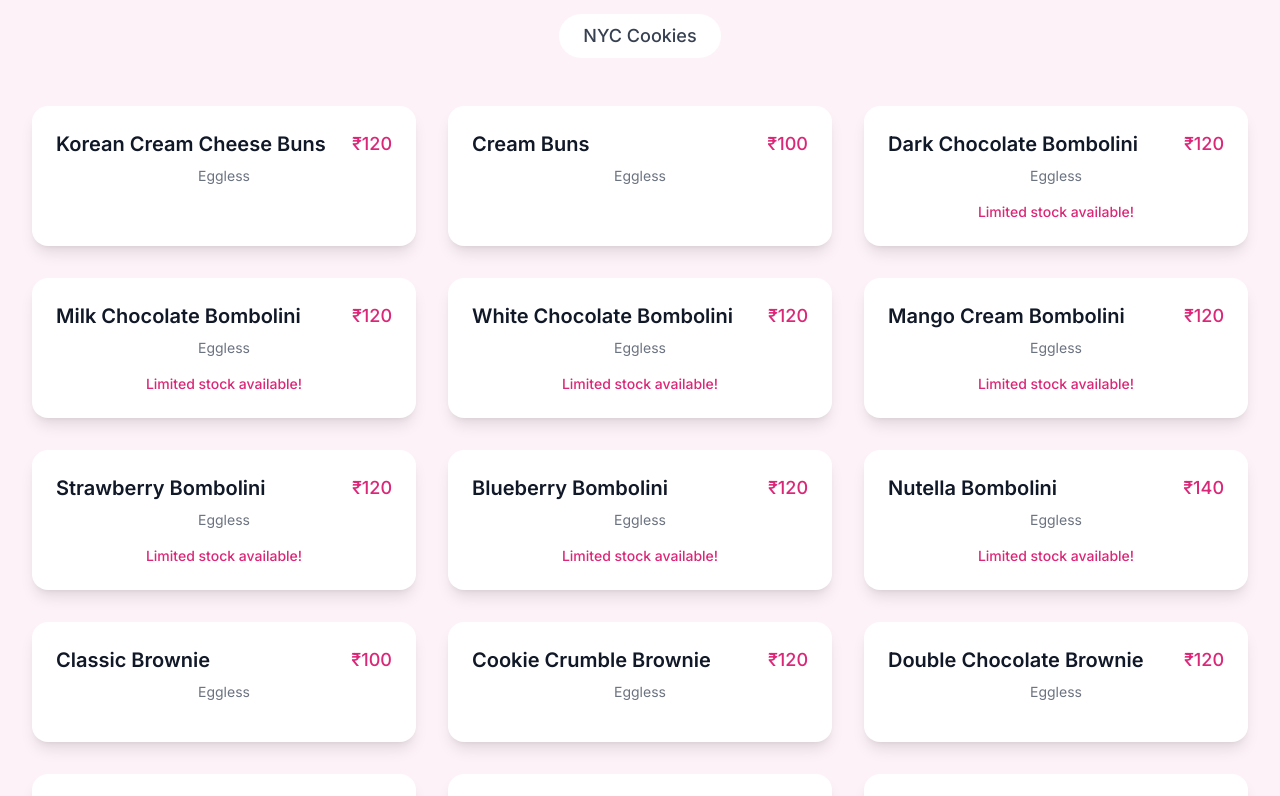
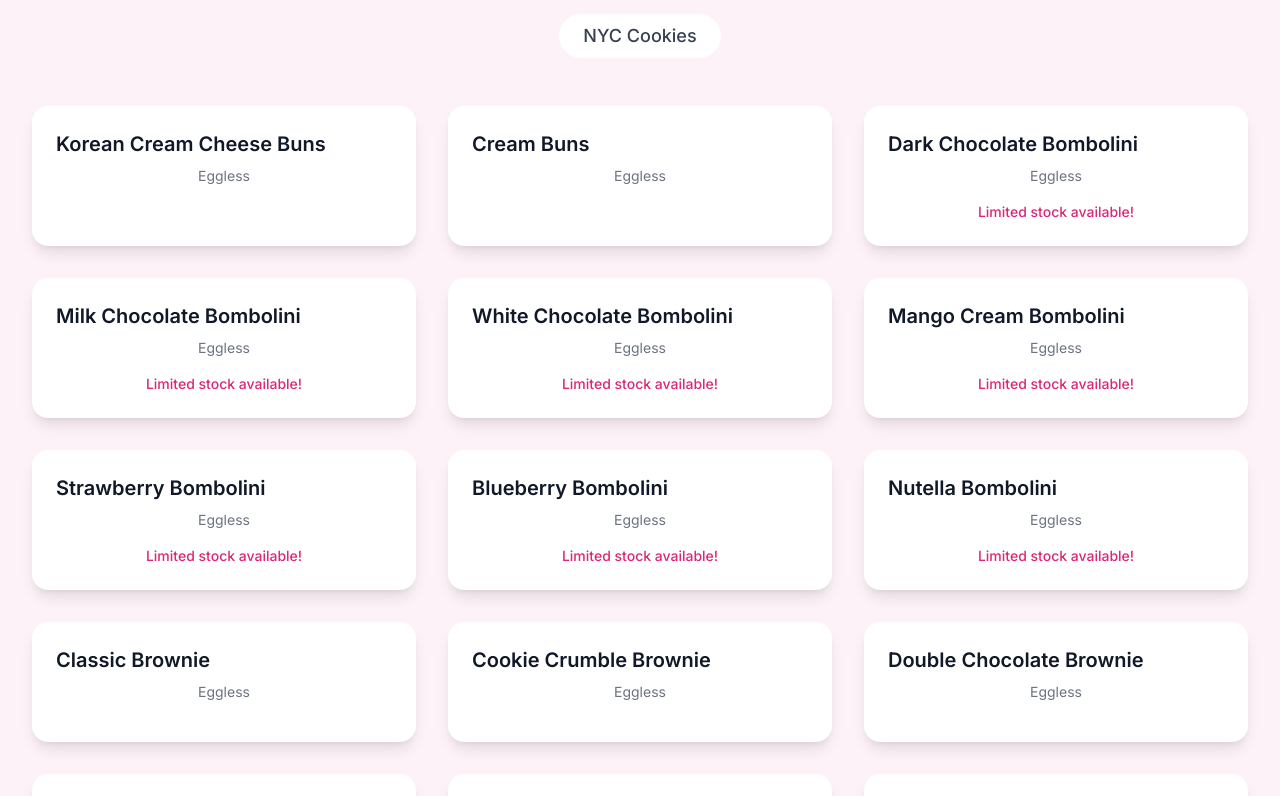
Before and after one commit to raghuadari/loveamys, a Next.js app: page / in a window 1280 px wide. Shown: the part 1804-2600 px from the top of the page. Built offline with nearby package versions, Linux system fonts and the light colour scheme.

Commit message:
Remove pricing information from all menu items and order form

```diff
--- a/src/components/MenuSection.tsx
+++ b/src/components/MenuSection.tsx
@@ -13,59 +13,59 @@ const menuCategories = [
     id: 'buns',
     label: 'Buns',
     items: [
-      { id: 'korean-cream-cheese', name: 'Korean Cream Cheese Buns', price: '₹120', dietary: 'Eggless' },
-      { id: 'cream-buns', name: 'Cream Buns', price: '₹100', dietary: 'Eggless' }
+      { id: 'korean-cream-cheese', name: 'Korean Cream Cheese Buns', dietary: 'Eggless' },
+      { id: 'cream-buns', name: 'Cream Buns', dietary: 'Eggless' }
     ]
   },
   {
     id: 'bombolinis',
     label: 'Bombolinis (Limited stock!)',
     items: [
-      { id: 'bombolini-dark', name: 'Dark Chocolate Bombolini', price: '₹120', dietary: 'Eggless' },
-      { id: 'bombolini-milk', name: 'Milk Chocolate Bombolini', price: '₹120', dietary: 'Eggless' },
-      { id: 'bombolini-white', name: 'White Chocolate Bombolini', price: '₹120', dietary: 'Eggless' },
-      { id: 'bombolini-mango', name: 'Mango Cream Bombolini', price: '₹120', dietary: 'Eggless' },
-      { id: 'bombolini-strawberry', name: 'Strawberry Bombolini', price: '₹120', dietary: 'Eggless' },
-      { id: 'bombolini-blueberry', name: 'Blueberry Bombolini', price: '₹120', dietary: 'Eggless' },
-      { id: 'bombolini-nutella', name: 'Nutella Bombolini', price: '₹140', dietary: 'Eggless' }
+      { id: 'bombolini-dark', name: 'Dark Chocolate Bombolini', dietary: 'Eggless' },
+      { id: 'bombolini-milk', name: 'Milk Chocolate Bombolini', dietary: 'Eggless' },
+      { id: 'bombolini-white', name: 'White Chocolate Bombolini', dietary: 'Eggless' },
+      { id: 'bombolini-mango', name: 'Mango Cream Bombolini', dietary: 'Eggless' },
+      { id: 'bombolini-strawberry', name: 'Strawberry Bombolini', dietary: 'Eggless' },
+      { id: 'bombolini-blueberry', name: 'Blueberry Bombolini', dietary: 'Eggless' },
+      { id: 'bombolini-nutella', name: 'Nutella Bombolini', dietary: 'Eggless' }
     ]
   },
   {
     id: 'brownies',
     label: 'Brownies',
     items: [
-      { id: 'brownie-classic', name: 'Classic Brownie', price: '₹100', dietary: 'Eggless' },
-      { id: 'brownie-cookie', name: 'Cookie Crumble Brownie', price: '₹120', dietary: 'Eggless' },
-      { id: 'brownie-double', name: 'Double Chocolate Brownie', price: '₹120', dietary: 'Eggless' },
-      { id: 'brownie-nutella', name: 'Nutella Brownie', price: '₹120', dietary: 'Eggless' },
-      { id: 'brownie-biscoff', name: 'Biscoff Brownie', price: '₹120', dietary: 'Eggless' }
+      { id: 'brownie-classic', name: 'Classic Brownie', dietary: 'Eggless' },
+      { id: 'brownie-cookie', name: 'Cookie Crumble Brownie', dietary: 'Eggless' },
+      { id: 'brownie-double', name: 'Double Chocolate Brownie', dietary: 'Eggless' },
+      { id: 'brownie-nutella', name: 'Nutella Brownie', dietary: 'Eggless' },
+      { id: 'brownie-biscoff', name: 'Biscoff Brownie', dietary: 'Eggless' }
     ]
   },
   {
     id: 'cheesecake',
     label: 'NYC-style Cheesecake',
     items: [
-      { id: 'cheesecake-plain', name: 'Plain Cheesecake', price: '₹200', dietary: 'Eggless' },
-      { id: 'cheesecake-nutella', name: 'Nutella Cheesecake', price: '₹230', dietary: 'Eggless' },
-      { id: 'cheesecake-biscoff', name: 'Biscoff Cheesecake', price: '₹230', dietary: 'Eggless' },
-      { id: 'cheesecake-blueberry', name: 'Blueberry Cheesecake', price: '₹230', dietary: 'Eggless' },
-      { id: 'cheesecake-mango', name: 'Mango Cheesecake', price: '₹230', dietary: 'Eggless' }
+      { id: 'cheesecake-plain', name: 'Plain Cheesecake', dietary: 'Eggless' },
+      { id: 'cheesecake-nutella', name: 'Nutella Cheesecake', dietary: 'Eggless' },
+      { id: 'cheesecake-biscoff', name: 'Biscoff Cheesecake', dietary: 'Eggless' },
+      { id: 'cheesecake-blueberry', name: 'Blueberry Cheesecake', dietary: 'Eggless' },
+      { id: 'cheesecake-mango', name: 'Mango Cheesecake', dietary: 'Eggless' }
     ]
   },
   {
     id: 'muffins',
     label: 'Butter Muffins',
     items: [
-      { id: 'muffin-almond', name: 'Almond Muffin', price: '₹80', dietary: 'Eggless' },
-      { id: 'muffin-chocochip', name: 'Chocochip Muffin', price: '₹80', dietary: 'Eggless' }
+      { id: 'muffin-almond', name: 'Almond Muffin', dietary: 'Eggless' },
+      { id: 'muffin-chocochip', name: 'Chocochip Muffin', dietary: 'Eggless' }
     ]
   },
   {
     id: 'cookies',
     label: 'NYC Cookies',
     items: [
-      { id: 'cookie-double', name: 'Double Chocolate Cookie', price: '₹100', dietary: 'Contains Egg' },
-      { id: 'cookie-chocochip', name: 'Chocochip Cookie', price: '₹100', dietary: 'Contains Egg' }
+      { id: 'cookie-double', name: 'Double Chocolate Cookie', dietary: 'Contains Egg' },
+      { id: 'cookie-chocochip', name: 'Chocochip Cookie', dietary: 'Contains Egg' }
     ]
   }
 ];
@@ -162,9 +162,6 @@ export default function MenuSection() {
                     <h3 className="text-xl font-semibold text-gray-900">
                       {item.name}
                     </h3>
-                    <span className="text-lg font-medium text-pink-600">
-                      {item.price}
-                    </span>
                   </div>
                   <p className="text-sm text-gray-500 mb-4">
                     {item.dietary}
--- a/src/components/OrderForm.tsx
+++ b/src/components/OrderForm.tsx
@@ -8,59 +8,59 @@ const menuCategories = [
     id: 'buns',
     label: 'Buns',
     items: [
-      { id: 'korean-cream-cheese', name: 'Korean Cream Cheese Buns', price: '₹120', dietary: 'Eggless' },
-      { id: 'cream-buns', name: 'Cream Buns', price: '₹100', dietary: 'Eggless' }
+      { id: 'korean-cream-cheese', name: 'Korean Cream Cheese Buns', dietary: 'Eggless' },
+      { id: 'cream-buns', name: 'Cream Buns', dietary: 'Eggless' }
     ]
   },
   {
     id: 'bombolinis',
     label: 'Bombolinis (Limited stock!)',
     items: [
-      { id: 'bombolini-dark', name: 'Dark Chocolate Bombolini', price: '₹120', dietary: 'Eggless' },
-      { id: 'bombolini-milk', name: 'Milk Chocolate Bombolini', price: '₹120', dietary: 'Eggless' },
-      { id: 'bombolini-white', name: 'White Chocolate Bombolini', price: '₹120', dietary: 'Eggless' },
-      { id: 'bombolini-mango', name: 'Mango Cream Bombolini', price: '₹120', dietary: 'Eggless' },
-      { id: 'bombolini-strawberry', name: 'Strawberry Bombolini', price: '₹120', dietary: 'Eggless' },
-      { id: 'bombolini-blueberry', name: 'Blueberry Bombolini', price: '₹120', dietary: 'Eggless' },
-      { id: 'bombolini-nutella', name: 'Nutella Bombolini', price: '₹140', dietary: 'Eggless' }
+      { id: 'bombolini-dark', name: 'Dark Chocolate Bombolini', dietary: 'Eggless' },
+      { id: 'bombolini-milk', name: 'Milk Chocolate Bombolini', dietary: 'Eggless' },
+      { id: 'bombolini-white', name: 'White Chocolate Bombolini', dietary: 'Eggless' },
+      { id: 'bombolini-mango', name: 'Mango Cream Bombolini', dietary: 'Eggless' },
+      { id: 'bombolini-strawberry', name: 'Strawberry Bombolini', dietary: 'Eggless' },
+      { id: 'bombolini-blueberry', name: 'Blueberry Bombolini', dietary: 'Eggless' },
+      { id: 'bombolini-nutella', name: 'Nutella Bombolini', dietary: 'Eggless' }
     ]
   },
   {
     id: 'brownies',
     label: 'Brownies',
     items: [
-      { id: 'brownie-classic', name: 'Classic Brownie', price: '₹100', dietary: 'Eggless' },
-      { id: 'brownie-cookie', name: 'Cookie Crumble Brownie', price: '₹120', dietary: 'Eggless' },
-      { id: 'brownie-double', name: 'Double Chocolate Brownie', price: '₹120', dietary: 'Eggless' },
-      { id: 'brownie-nutella', name: 'Nutella Brownie', price: '₹120', dietary: 'Eggless' },
-      { id: 'brownie-biscoff', name: 'Biscoff Brownie', price: '₹120', dietary: 'Eggless' }
+      { id: 'brownie-classic', name: 'Classic Brownie', dietary: 'Eggless' },
+      { id: 'brownie-cookie', name: 'Cookie Crumble Brownie', dietary: 'Eggless' },
+      { id: 'brownie-double', name: 'Double Chocolate Brownie', dietary: 'Eggless' },
+      { id: 'brownie-nutella', name: 'Nutella Brownie', dietary: 'Eggless' },
+      { id: 'brownie-biscoff', name: 'Biscoff Brownie', dietary: 'Eggless' }
     ]
   },
   {
     id: 'cheesecake',
     label: 'NYC-style Cheesecake',
     items: [
-      { id: 'cheesecake-plain', name: 'Plain Cheesecake', price: '₹200', dietary: 'Eggless' },
-      { id: 'cheesecake-nutella', name: 'Nutella Cheesecake', price: '₹230', dietary: 'Eggless' },
-      { id: 'cheesecake-biscoff', name: 'Biscoff Cheesecake', price: '₹230', dietary: 'Eggless' },
-      { id: 'cheesecake-blueberry', name: 'Blueberry Cheesecake', price: '₹230', dietary: 'Eggless' },
-      { id: 'cheesecake-mango', name: 'Mango Cheesecake', price: '₹230', dietary: 'Eggless' }
+      { id: 'cheesecake-plain', name: 'Plain Cheesecake', dietary: 'Eggless' },
+      { id: 'cheesecake-nutella', name: 'Nutella Cheesecake', dietary: 'Eggless' },
+      { id: 'cheesecake-biscoff', name: 'Biscoff Cheesecake', dietary: 'Eggless' },
+      { id: 'cheesecake-blueberry', name: 'Blueberry Cheesecake', dietary: 'Eggless' },
+      { id: 'cheesecake-mango', name: 'Mango Cheesecake', dietary: 'Eggless' }
     ]
   },
   {
     id: 'muffins',
     label: 'Butter Muffins',
     items: [
-      { id: 'muffin-almond', name: 'Almond Muffin', price: '₹80', dietary: 'Eggless' },
-      { id: 'muffin-chocochip', name: 'Chocochip Muffin', price: '₹80', dietary: 'Eggless' }
+      { id: 'muffin-almond', name: 'Almond Muffin', dietary: 'Eggless' },
+      { id: 'muffin-chocochip', name: 'Chocochip Muffin', dietary: 'Eggless' }
     ]
   },
   {
     id: 'cookies',
     label: 'NYC Cookies',
     items: [
-      { id: 'cookie-double', name: 'Double Chocolate Cookie', price: '₹100', dietary: 'Contains Egg' },
-      { id: 'cookie-chocochip', name: 'Chocochip Cookie', price: '₹100', dietary: 'Contains Egg' }
+      { id: 'cookie-double', name: 'Double Chocolate Cookie', dietary: 'Contains Egg' },
+      { id: 'cookie-chocochip', name: 'Chocochip Cookie', dietary: 'Contains Egg' }
     ]
   }
 ];
@@ -225,7 +225,7 @@ export default function OrderForm() {
                   <option value="">Select an item</option>
                   {selectedCategory?.items.map(item => (
                     <option key={item.id} value={item.id}>
-                      {item.name} - {item.price}
+                      {item.name}
                     </option>
                   ))}
                 </select>
@@ -267,9 +267,6 @@ export default function OrderForm() {
               <div className="bg-pink-50 p-4 rounded-lg">
                 <p className="text-sm text-gray-600">
                   <span className="font-medium">Selected Item:</span> {selectedItem.name}
-                </p>
-                <p className="text-sm text-gray-600">
-                  <span className="font-medium">Price:</span> {selectedItem.price}
                 </p>
                 <p className="text-sm text-gray-600">
                   <span className="font-medium">Dietary:</span> {selectedItem.dietary}
```
